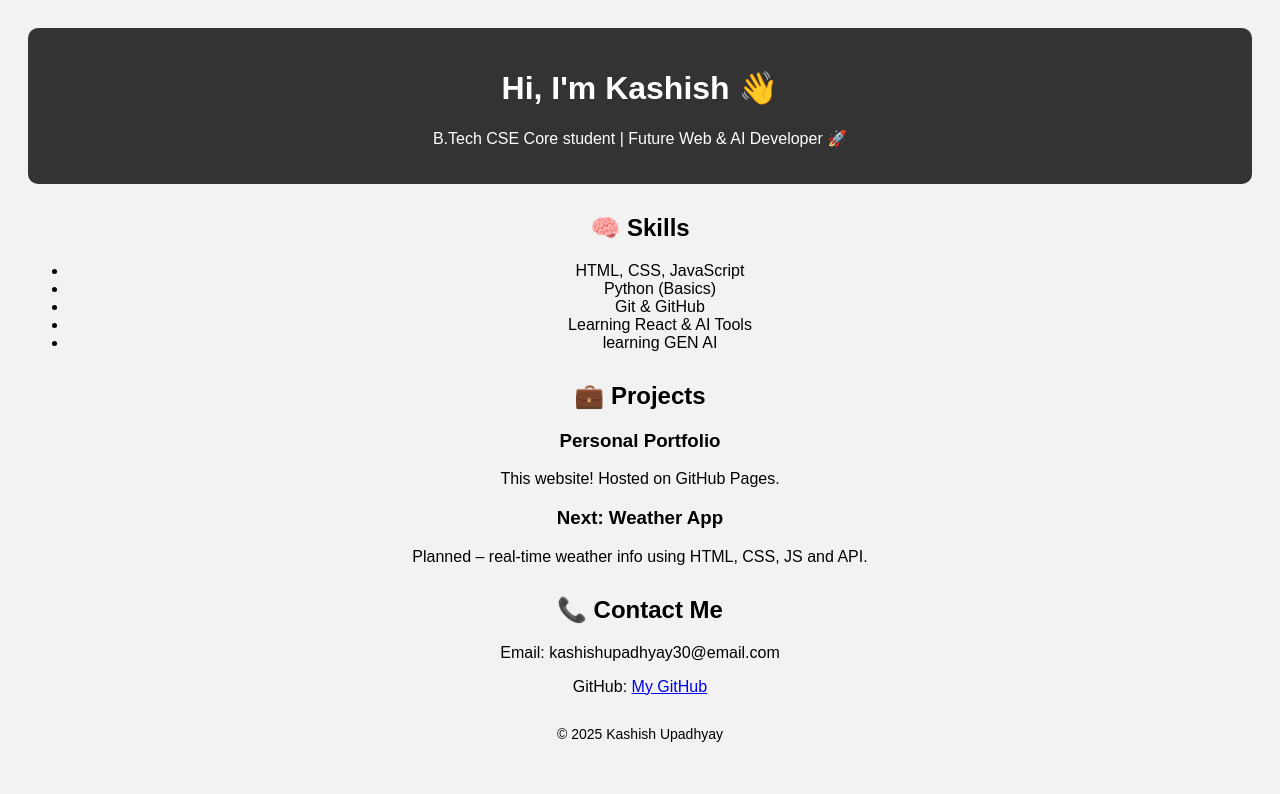
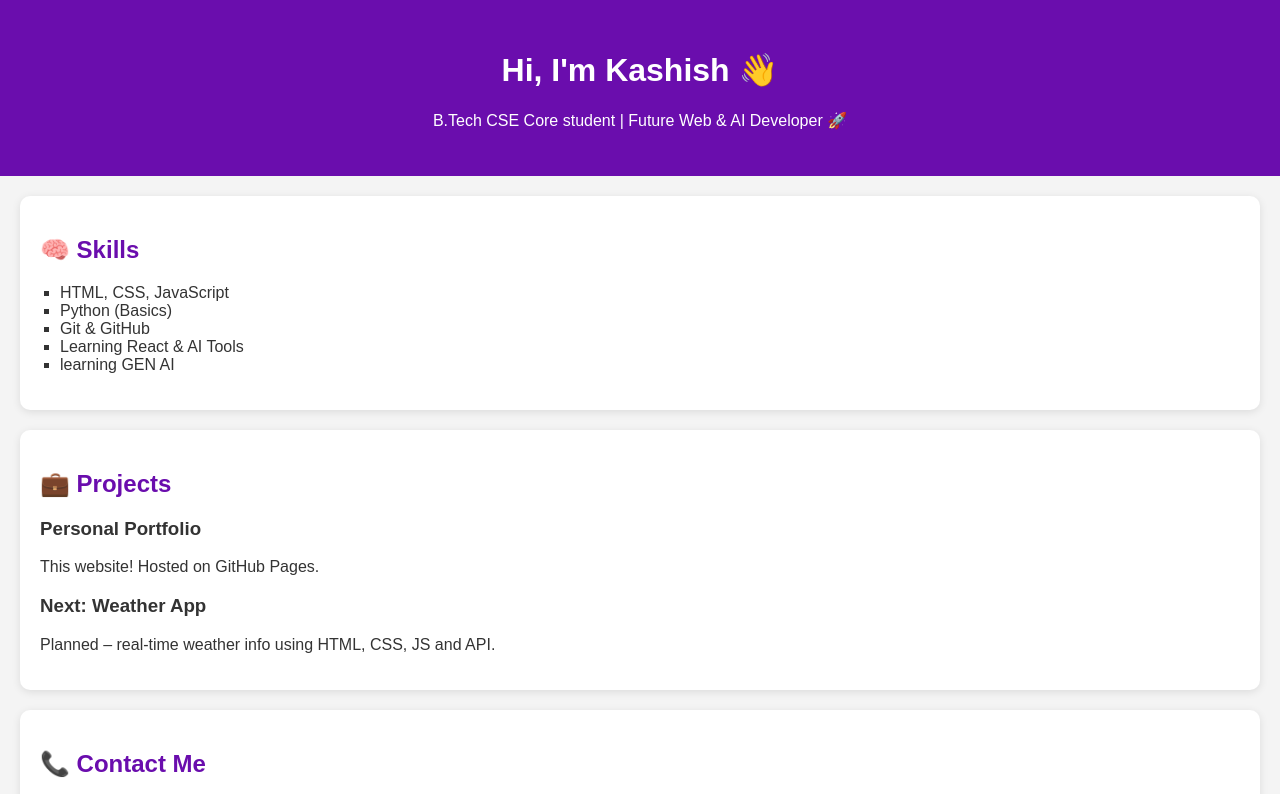
Before and after one commit to KashishUpadhyay30/portfolio, a plain HTML site: page index.html in a window 1280 px wide. Shown: the top 794 px of the page. Drawn offline with Linux system fonts and the light colour scheme.

Commit message:
style.css

```diff
--- a/style.css
+++ b/style.css
@@ -1,21 +1,42 @@
 body {
   font-family: Arial, sans-serif;
-    background-color: #f2f2f2;
-    text-align: center;
-    padding: 20px;
+  margin: 0;
+  padding: 0;
+  background: #f4f4f4;
+  color: #333;
 }
 
 header {
-    background-color: #333;
+  background: #6a0dad;
   color: white;
-    padding: 20px;
-    border-radius: 10px;
+  padding: 30px;
+  text-align: center;
 }
 
 section {
-    margin: 30px 0;
+  padding: 20px;
+  margin: 20px;
+  background: white;
+  border-radius: 10px;
+  box-shadow: 0 2px 8px rgba(0,0,0,0.1);
+}
+
+h2 {
+  color: #6a0dad;
+}
+
+ul {
+  list-style: square;
+  padding-left: 20px;
+}
+
+a {
+  color: #6a0dad;
+  text-decoration: none;
 }
 
 footer {
-    font-size: 14px;
+  text-align: center;
+  padding: 10px;
+  background: #eee;
 }
```
Lines whose indentation alone changed are shown as unchanged.
